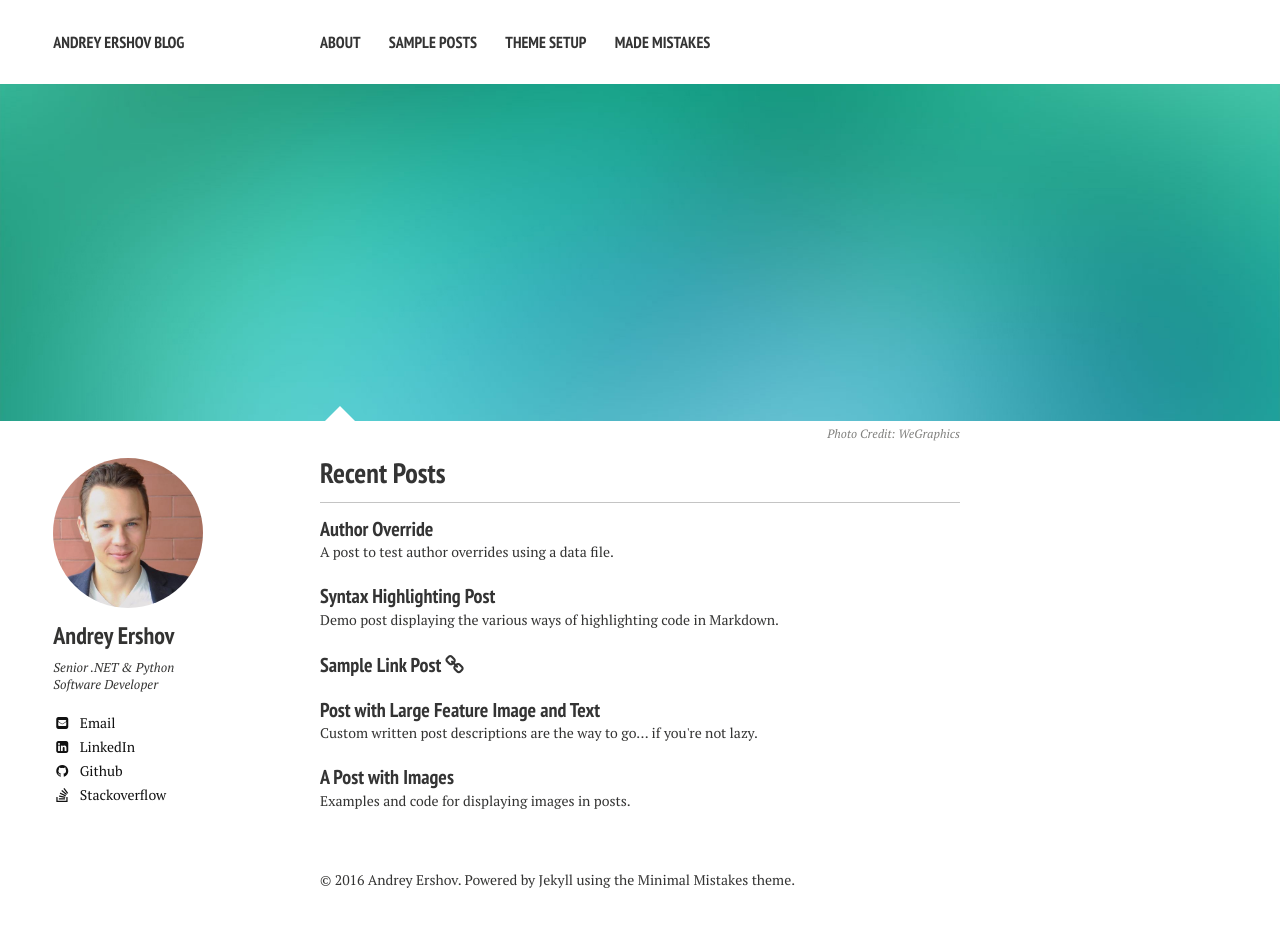
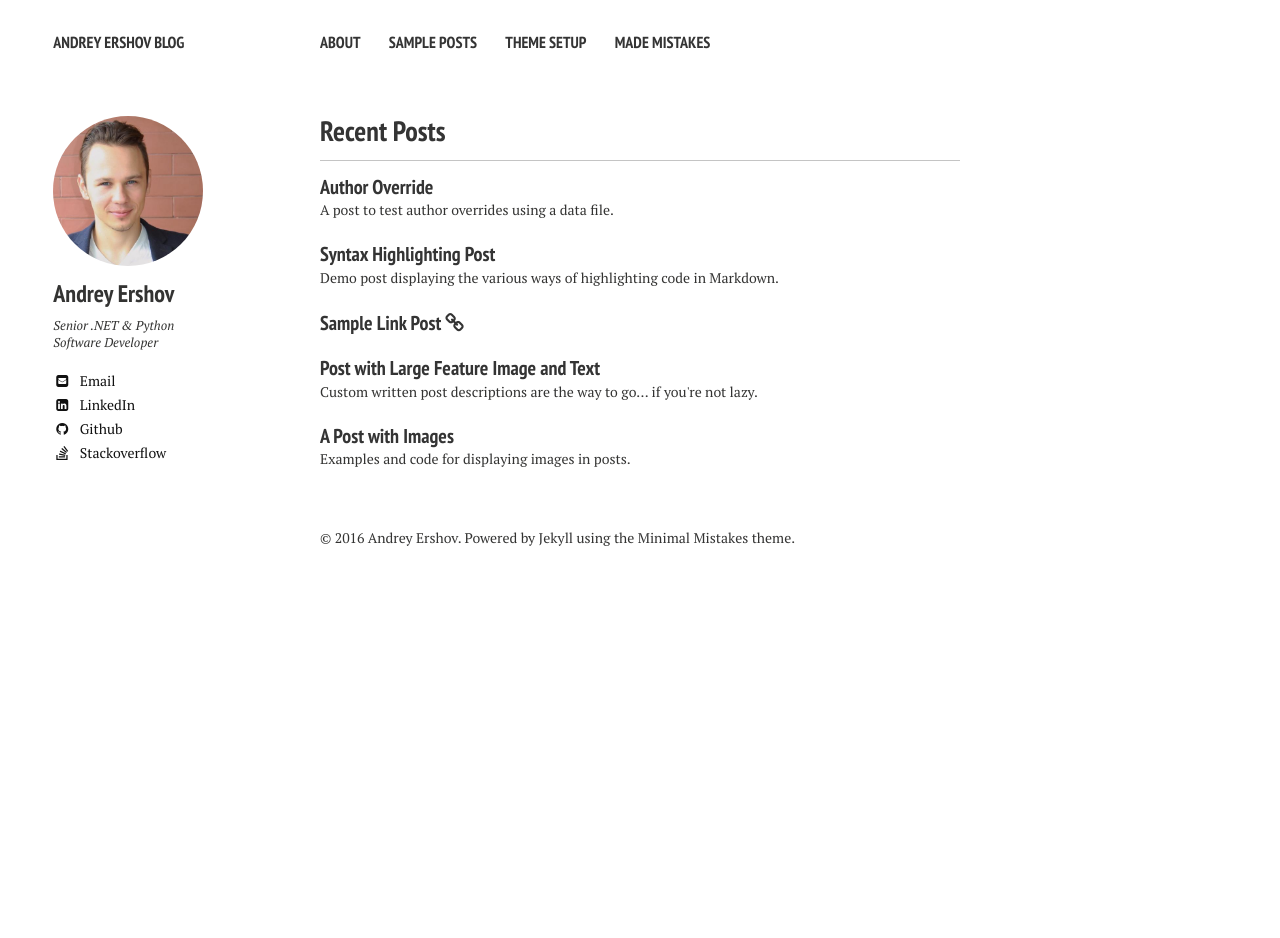
Before and after one commit to slmjy/slmjy.github.io, a Jekyll site: the page built from index.md, in a window 1280 px wide. Built offline with Jekyll 4.4.1, drawn with Linux system fonts in a browser that asks for light colours; nearby versions of some CDN libraries; after the commit the page ends 900 px from its top, so only the background shows below that.

Commit message:
removed main background image

```diff
--- a/index.md
+++ b/index.md
@@ -3,7 +3,5 @@ layout: home
 excerpt: "A minimal Jekyll theme for your blog by designer Michael Rose."
 tags: [Jekyll, theme, responsive, blog, template]
 image:
-  feature: sample-image-1.jpg
-  credit: WeGraphics
-  creditlink: http://wegraphics.net/downloads/free-ultimate-blurred-background-pack/
+  feature:
 ---
```
